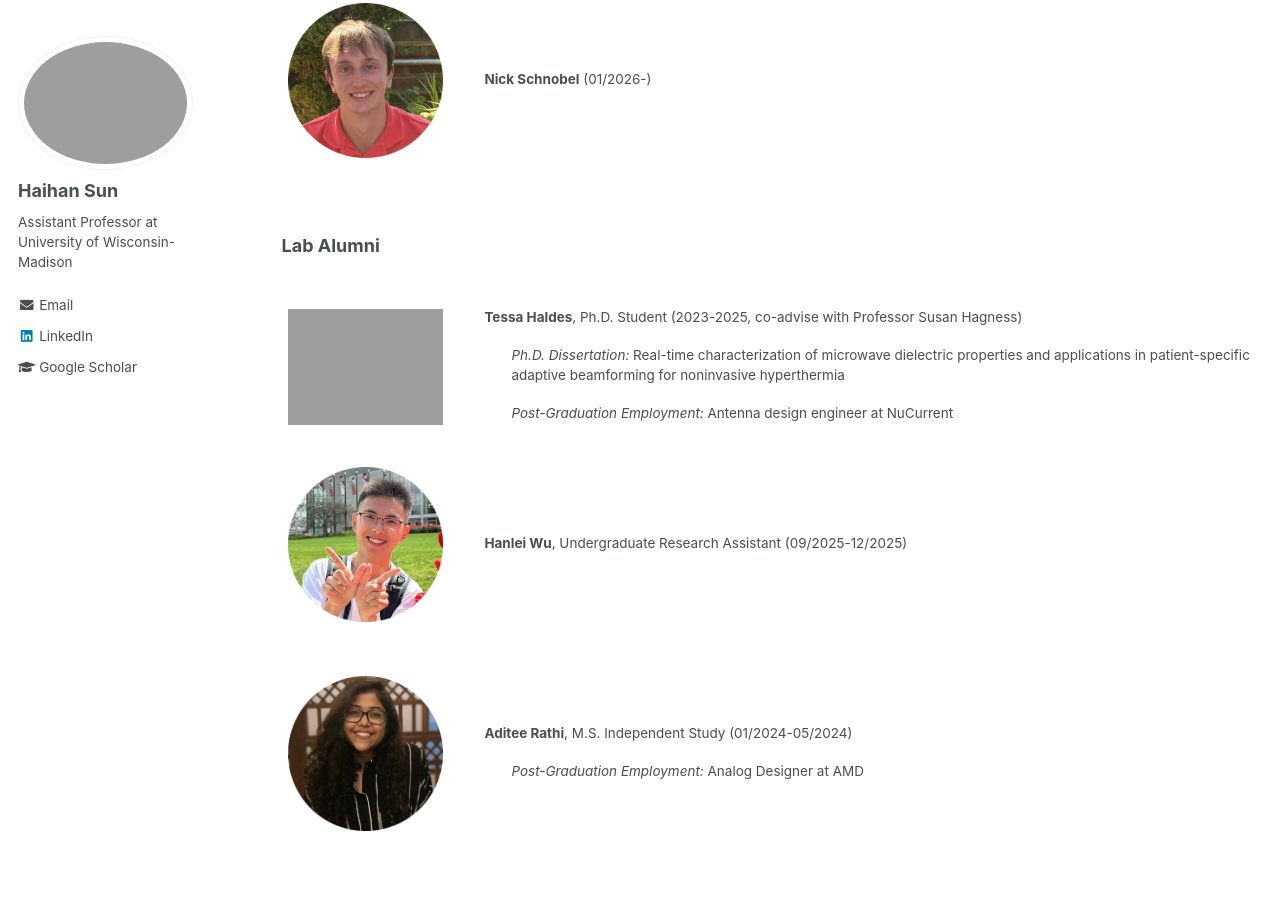
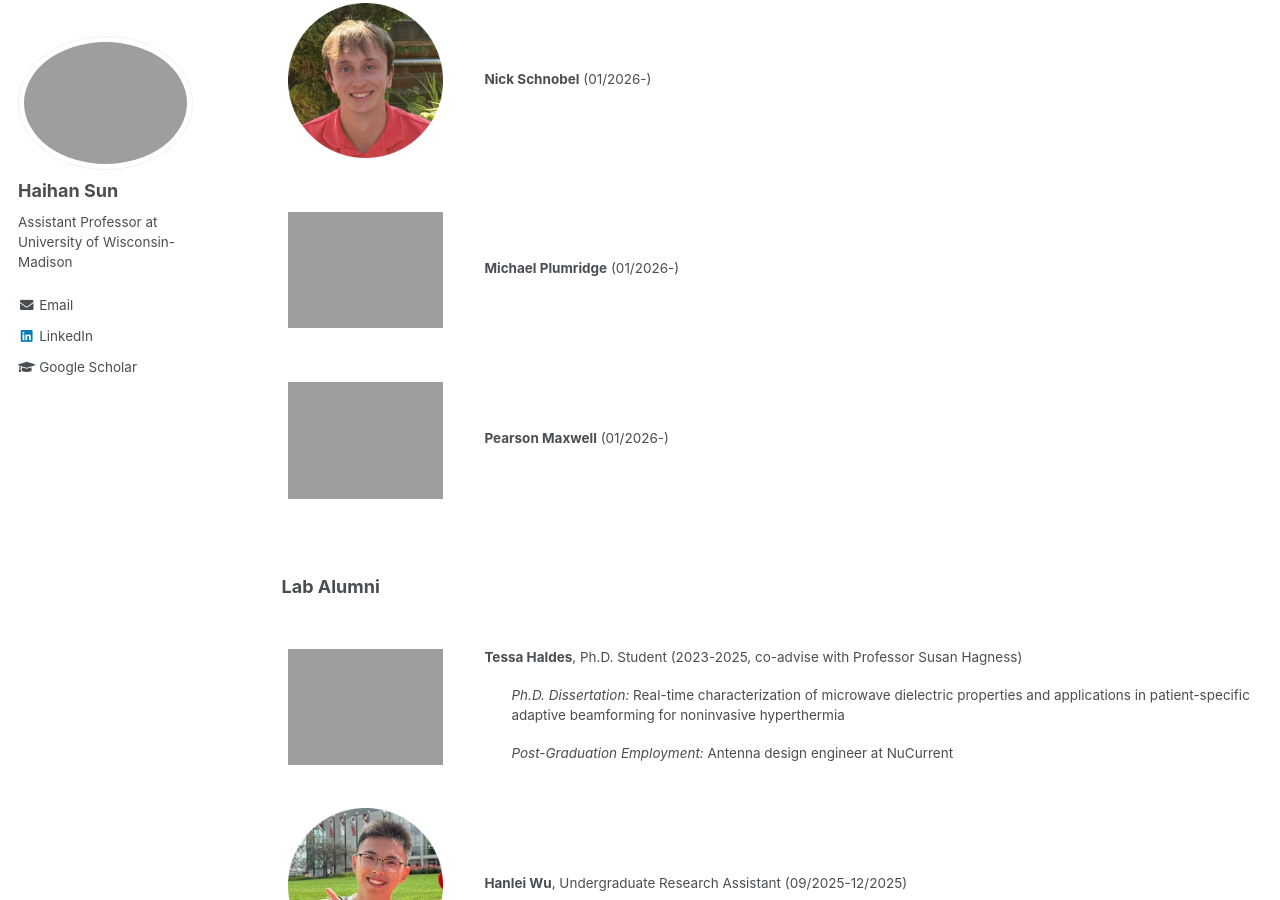
Before and after one commit to Haihan-Sun/Haihan-Sun.github.io, a Jekyll site: the page built from _pages/group.html, in a window 1280 px wide and 900 px high, scrolled down 1406 px. Built offline with Jekyll 4.4.1, drawn with Linux system fonts in a browser that asks for light colours.

Commit message:
Update group.html

```diff
--- a/_pages/group.html
+++ b/_pages/group.html
@@ -96,6 +96,28 @@ author_profile: true
 </table>
 <br>
 
+<table class="imgtable">
+  <tr>
+    <td style = "width:20%">
+      <img src="https://haihan-sun.github.io/_pages/images/Michael.png" width="155" >&nbsp;
+    </td>
+  <td align="left"><p><b>Michael Plumridge</b> (01/2026-) <br />
+    </td>
+ </tr>
+</table>
+<br>
+
+
+<table class="imgtable">
+  <tr>
+    <td style = "width:20%">
+      <img src="https://haihan-sun.github.io/_pages/images/" width="155" >&nbsp;
+    </td>
+  <td align="left"><p><b>Pearson Maxwell</b> (01/2026-) <br />
+    </td>
+ </tr>
+</table>
+<br>
 <br>
 <b>Lab Alumni</b> <br>
 <br>
```
